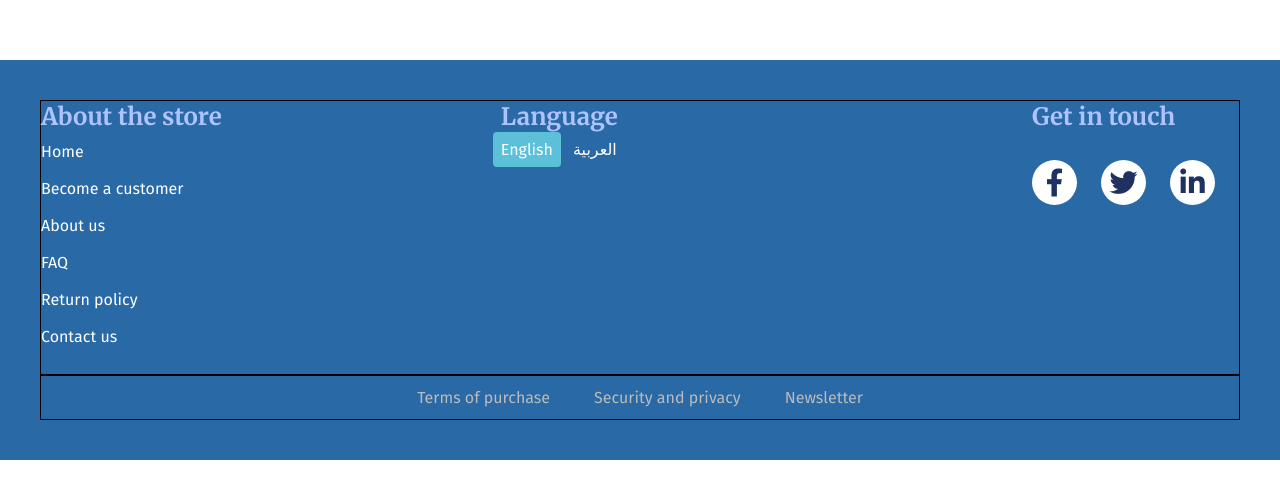
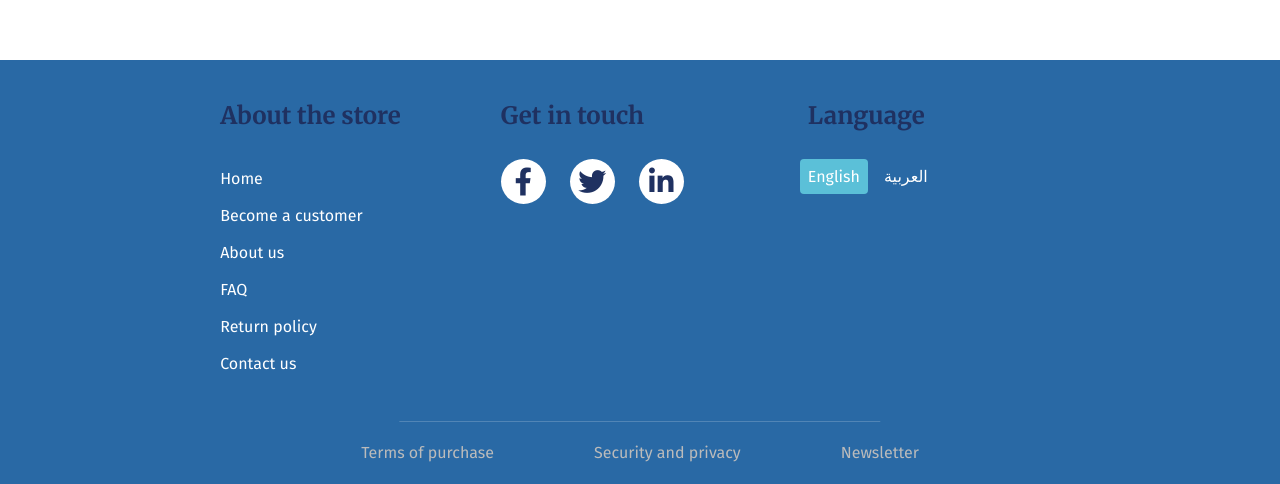
Before and after one commit to DahmanCode/Travel-Site, a plain HTML site: page index.html in a window 1280 px wide. Shown: the part 740-1224 px from the top of the page. Before the commit the page ends 1200 px from the top, so only its background shows below. Drawn offline with Linux system fonts and the light colour scheme.

```diff
--- a/index.html
+++ b/index.html
@@ -52,20 +52,20 @@
         </ul>
       </div>
 
+          <div>
+            <h1>Get in touch</h1>
+            <div class="icons">
+              <a href="#"><i class="fa-brands fa-facebook-f"></i></a>
+              <a href="#"><i class="fa-brands fa-twitter"></i></a>
+              <a href="#"><i class="fa-brands fa-linkedin-in"></i></a>
+            </div>
+          </div>
+
       <div>
         <h1>Language</h1>
         <div class="lang">
           <a href="#" class="active">English</a>
           <a href="#">العربية</a>
-        </div>
-      </div>
-
-      <div>
-        <h1>Get in touch</h1>
-        <div class="icons">
-          <a href="#"><i class="fa-brands fa-facebook-f"></i></a>
-          <a href="#"><i class="fa-brands fa-twitter"></i></a>
-          <a href="#"><i class="fa-brands fa-linkedin-in"></i></a>
         </div>
       </div>
     </div>
--- a/style.css
+++ b/style.css
@@ -169,25 +169,27 @@ footer li:hover a::after {
 }
 
 footer h1 {
-  color: #aec3ff;
+  color: #1f3161;
   font-size: 24px;
   font-family: 'Merriweather', serif;
+  margin-bottom: 28px;
 }
 
 footer {
   display: flex;
+  align-items: center;
   flex-direction: column;
   background-color: #2969a5;
   width: 100%;
   padding: 40px;
+  padding-bottom: 0;
 }
 
 footer > div {
   display: flex;
   flex-wrap: wrap;
   justify-content: space-between;
-  gap: 20px;
-  border: 1px solid #000;
+  gap: 100px;
 }
 
 .lang {
@@ -200,8 +202,8 @@ footer > div {
 .lang a {
   border-radius: 4px;
   padding: 8px;
-  margin-right: 4px;
-  margin-bottom: 4px;
+  margin-right: 8px;
+  transition: .3s;
 }
 
 .lang a.active,
@@ -212,7 +214,6 @@ footer > div {
 .icons {
   font-size: 28px;
   display: flex;
-  margin-top: 28px;
 }
 
 .icons i {
@@ -225,6 +226,7 @@ footer > div {
   align-items: center;
   justify-content: center;
   margin-right: 24px;
+  transition: .3s;
 }
 
 .icons i:hover {
@@ -233,19 +235,31 @@ footer > div {
 }
 
 .info {
+  margin-top: 20px;
+  padding: 22px;
   display: flex;
   justify-content: center;
+  position: relative;
+}
+
+.info::before {
+  content: '';
+  position: absolute;
+  top: 0;
+  left: 50%;
+  transform: translateX(-50%);
+  width: 80%;
+  height: 1px;
+  background-color: #ffffff30;
 }
 
 .info a {
-  margin: 12px;
   color: #bbb;
 }
 
 .info a:hover {
   color: #fff;
 }
-
 
 @media (max-width: 800px) {
   .nav-bar {
@@ -320,7 +334,7 @@ footer > div {
     z-index: -1;
   }
 
-  /* footer > div {
-    flex-direction: column;
-  } */
+  footer > div {
+    gap: 20px;
+  }
 }
```
